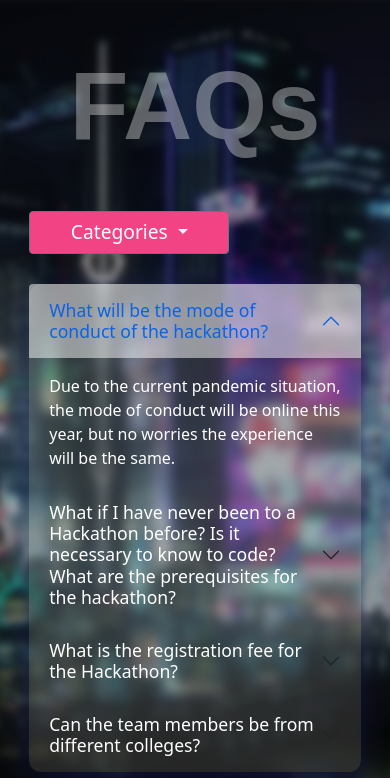
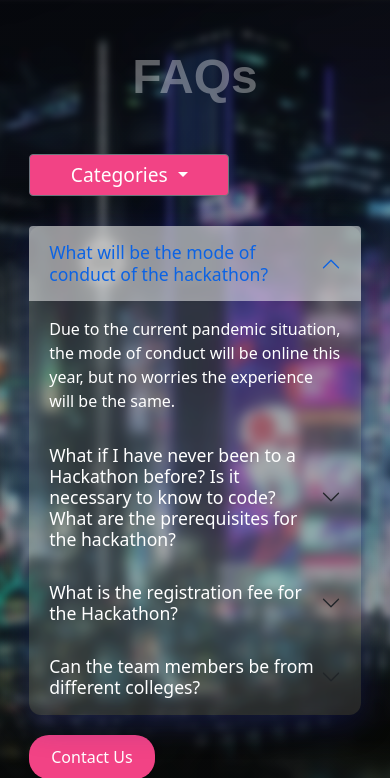
Before and after one commit to MicrosoftStudentChapter/MAKEATHON, a Django app: template templates/FAQ/index.html in a window 390 px wide. Shown: the top 778 px of the page. Run offline with Django 3.2, Linux system fonts and the light colour scheme; the template is opened without the code that fills it, so the values that code supplies are empty.

Commit message:
Reduced font size for mobiles

```diff
--- a/templates/FAQ/static/css/style.css
+++ b/templates/FAQ/static/css/style.css
@@ -278,4 +278,7 @@ h2 {
   .accordion-button {
     font-size: 1.1rem;
   }
+  h1{
+      font-size: 3rem;
+  }
 }
```
